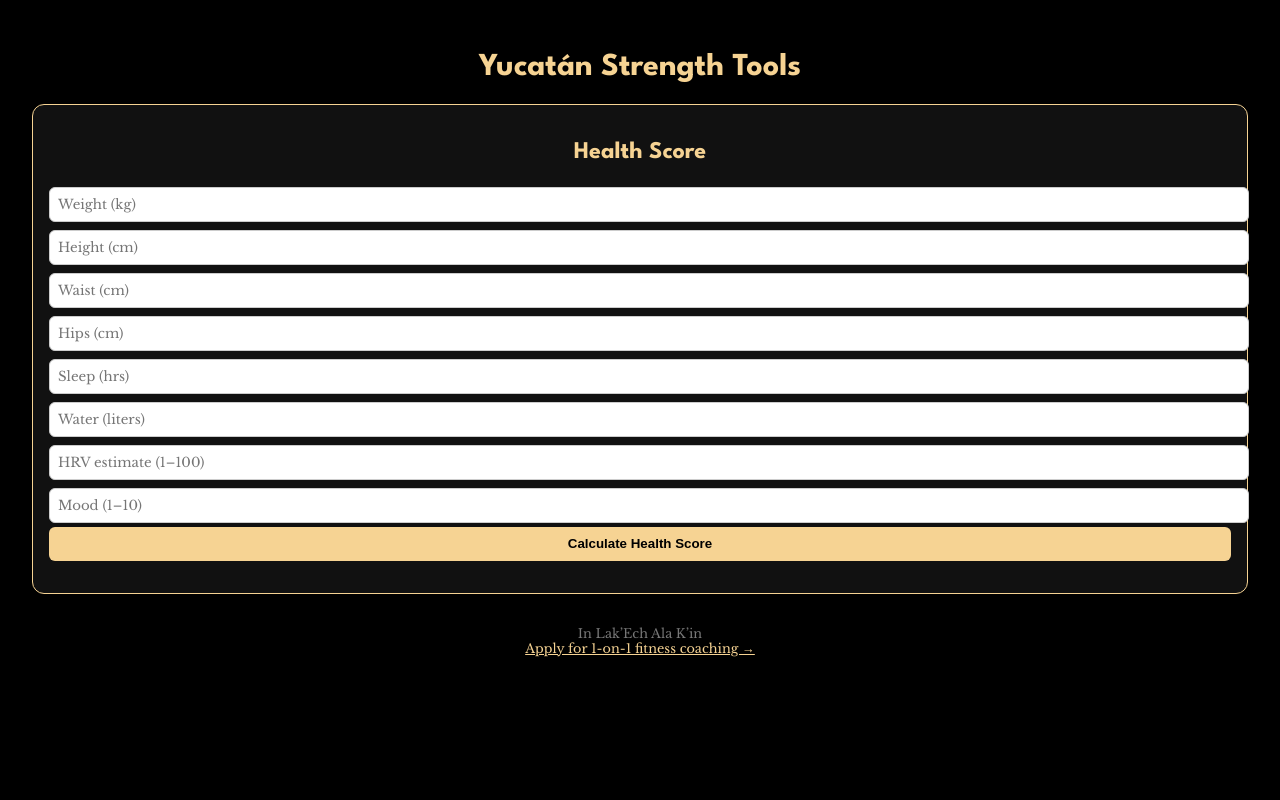
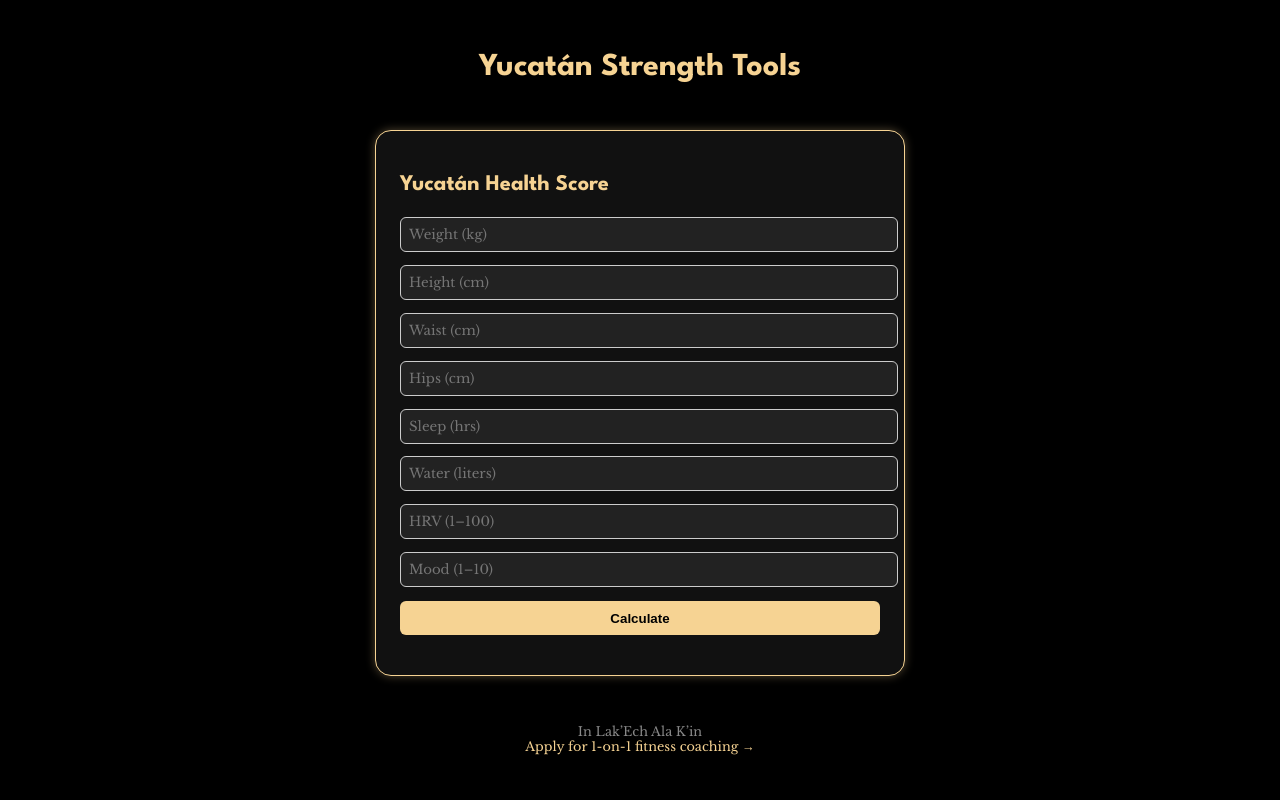
Before and after one commit to yucatanstrength/yucatan_strength_webapp, a Flask app: page / in a window 1280 px wide. Run offline with Flask 3, Linux system fonts and the light colour scheme.

Commit message:
Updated layout to match Yucatán Strength brand

```diff
--- a/templates/index.html
+++ b/templates/index.html
@@ -1,47 +1,50 @@
 
 <!DOCTYPE html>
-<html lang="en" data-theme="dark">
+<html lang="en">
 <head>
   <meta charset="UTF-8" />
   <meta name="viewport" content="width=device-width, initial-scale=1.0"/>
-  <title>Yucatán Strength</title>
+  <title>Yucatán Strength Tools</title>
   <link href="https://fonts.googleapis.com/css2?family=League+Spartan:wght@500;700&family=Libre+Baskerville&display=swap" rel="stylesheet">
   <style>
     body {
       background-color: #000;
-      color: white;
+      color: #f6d393;
       font-family: 'League Spartan', sans-serif;
       margin: 0;
       padding: 2rem;
+      display: flex;
+      flex-direction: column;
+      align-items: center;
     }
-    h1, h2 {
+    h1 {
+      font-size: 2rem;
+      text-align: center;
+      margin-bottom: 2rem;
+    }
+    .tool-card {
+      background-color: #111;
+      border: 1px solid #f6d393;
+      border-radius: 16px;
+      padding: 1.5rem;
+      margin: 1rem;
+      width: 100%;
+      max-width: 480px;
+      box-shadow: 0 0 10px #f6d39355;
+    }
+    .tool-card h2 {
+      font-size: 1.4rem;
+      margin-bottom: 1rem;
       color: #f6d393;
-      text-align: center;
     }
-    .card {
-      background: #111;
-      border: 1px solid #f6d393;
-      border-radius: 12px;
-      padding: 1rem;
-      margin: 1rem 0;
-    }
-    .result {
-      color: #f6d393;
-      font-weight: bold;
-      text-align: center;
-    }
-    .share-text {
-      font-size: 0.9rem;
-      font-family: 'Libre Baskerville', serif;
-      text-align: center;
-      margin-top: 1rem;
-      color: #ccc;
-    }
-    .footer {
-      text-align: center;
-      font-size: 0.8rem;
-      margin-top: 2rem;
-      color: #777;
+    input {
+      width: 100%;
+      padding: 0.5rem;
+      margin: 0.4rem 0;
+      border-radius: 6px;
+      border: 1px solid #ccc;
+      background: #222;
+      color: white;
       font-family: 'Libre Baskerville', serif;
     }
     button {
@@ -53,38 +56,48 @@
       border: none;
       border-radius: 6px;
       cursor: pointer;
+      margin-top: 0.5rem;
     }
-    input, select {
-      width: 100%;
-      padding: 0.5rem;
-      margin: 0.25rem 0;
-      border-radius: 6px;
-      border: 1px solid #ccc;
+    .result {
+      text-align: center;
+      font-size: 1rem;
+      margin-top: 1rem;
+      font-weight: bold;
+    }
+    .footer {
+      text-align: center;
+      font-size: 0.8rem;
+      margin-top: 2rem;
+      color: #888;
       font-family: 'Libre Baskerville', serif;
+    }
+    a {
+      color: #f6d393;
+      text-decoration: none;
     }
   </style>
 </head>
 <body>
   <h1>Yucatán Strength Tools</h1>
 
-  <div class="card">
-    <h2>Health Score</h2>
+  <div class="tool-card">
+    <h2>Yucatán Health Score</h2>
     <input type="number" id="weight" placeholder="Weight (kg)" />
     <input type="number" id="height" placeholder="Height (cm)" />
     <input type="number" id="waist" placeholder="Waist (cm)" />
     <input type="number" id="hips" placeholder="Hips (cm)" />
     <input type="number" id="sleep" placeholder="Sleep (hrs)" />
     <input type="number" id="water" placeholder="Water (liters)" />
-    <input type="number" id="hrv" placeholder="HRV estimate (1–100)" />
+    <input type="number" id="hrv" placeholder="HRV (1–100)" />
     <input type="number" id="mood" placeholder="Mood (1–10)" />
-    <button onclick="getHealthScore()">Calculate Health Score</button>
+    <button onclick="getHealthScore()">Calculate</button>
     <div class="result" id="health-result"></div>
-    <div class="share-text" id="health-share"></div>
+    <div class="result" id="health-share"></div>
   </div>
 
   <div class="footer">
     In Lak’Ech Ala K’in<br>
-    <a href="https://georgealuke.pythonanywhere.com" target="_blank" style="color:#f6d393;">Apply for 1-on-1 fitness coaching →</a>
+    <a href="https://georgealuke.pythonanywhere.com" target="_blank">Apply for 1-on-1 fitness coaching →</a>
   </div>
 
   <script>
```
Also changed, not shown: 1 other file.
